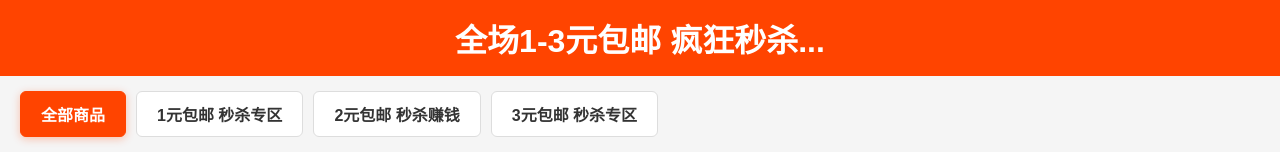
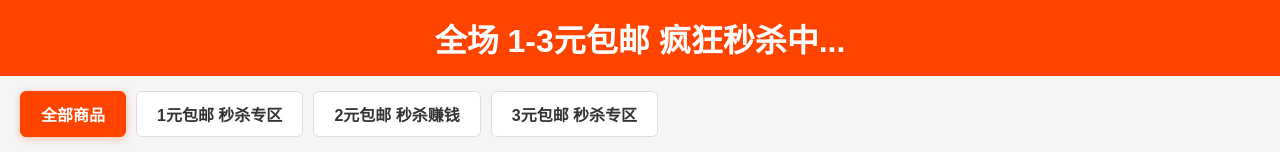
Before and after one commit to smy0395/168, a plain HTML site: page 1.html in a window 1280 px wide. Shown: the top 160 px of the page. Drawn offline with Linux system fonts and the light colour scheme.

Commit message:
Update 1.html

```diff
--- a/1.html
+++ b/1.html
@@ -205,7 +205,7 @@
 <body>
     <!-- 顶部导航 -->
     <header class="header">
-        <h1>全场1-3元包邮 疯狂秒杀...</h1>
+        <h1>全场 1-3元包邮 疯狂秒杀中...</h1>
     </header>
 
     <!-- 筛选栏 - 秒杀专区按钮 -->
@@ -407,7 +407,7 @@
                 btn.classList.add('active');
                 // 渲染筛选后的商品
                 renderProducts(btn.dataset.type);
-            })
+            });
         });
 
         // 关闭弹窗
```
